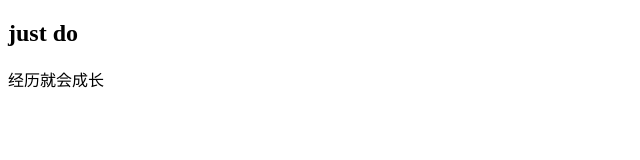
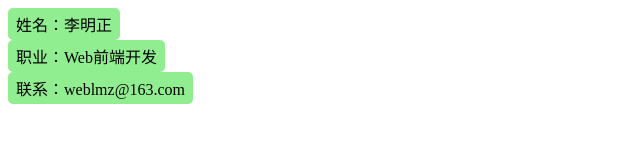
Before and after one commit to weblmz/weblmz.github.com, a plain HTML site: page index.html in a window 1280 px wide. Shown: the whole page, without its empty margins (0-640 px from the left). Drawn offline with Linux system fonts and the light colour scheme.

Commit message:
Update index.html

```diff
--- a/index.html
+++ b/index.html
@@ -1,11 +1,22 @@
 <!DOCTYPE html>
-<html lang="en">
-<head>
-	<meta charset="UTF-8">
-	<title>myindex</title>
-</head>
-<body>
-	<h2>just do</h2>
-	<div>经历就会成长</div>
-</body>
+<html>
+    <head>
+        <meta charset="utf-8">
+        <title></title>
+        <style>
+            span {
+                display: inline-block;
+                padding: 4px 8px;
+                border-radius: 5px;
+                background: lightgreen;
+            }
+        </style>
+    </head>
+    <body>
+        <div class="myInfo">
+            <span>姓名：李明正</span><br>
+            <span>职业：Web前端开发</span><br>
+            <span>联系：weblmz@163.com</span>
+        </div>
+    </body>
 </html>
```
